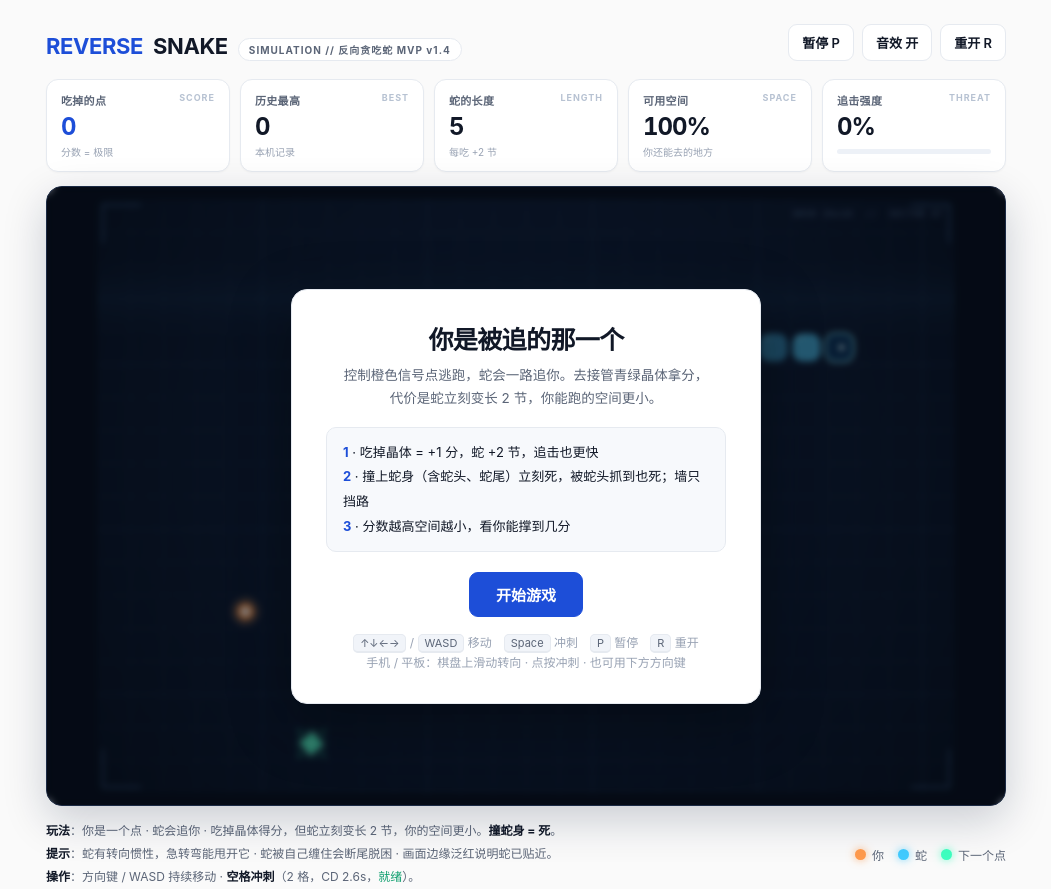
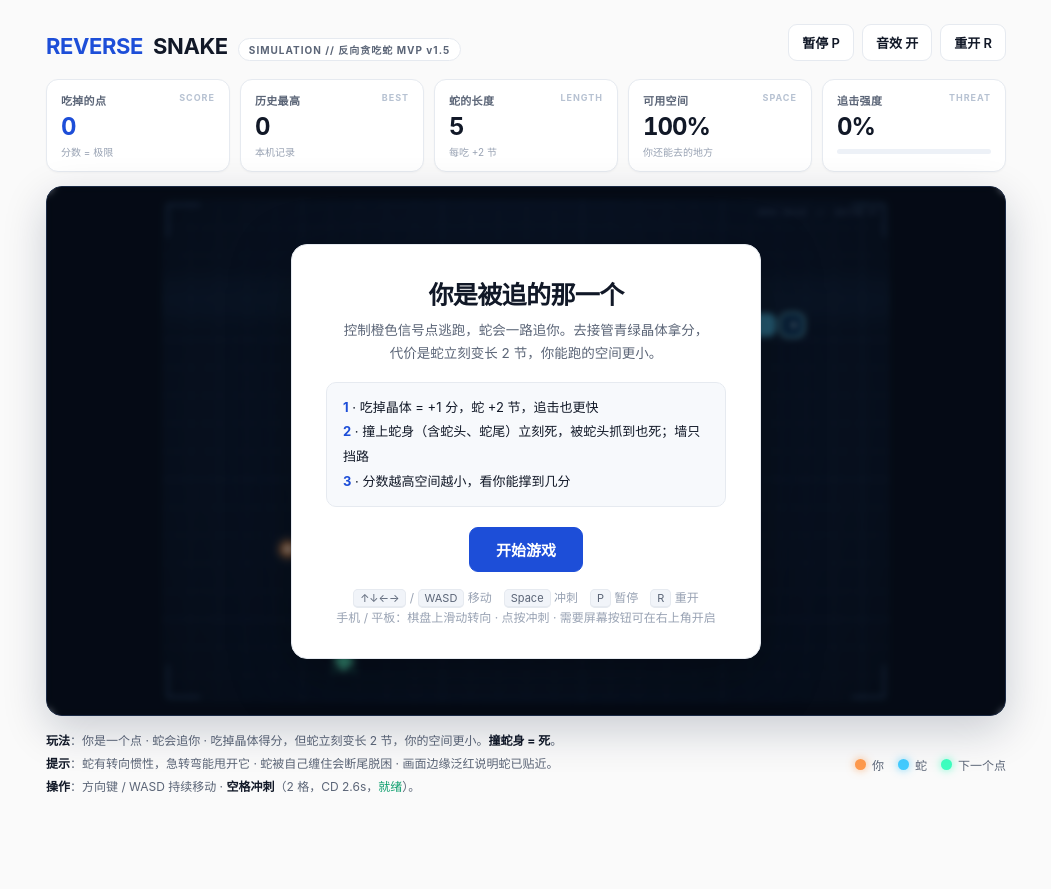
Before and after one commit to woodyyan/reverse-snake, a plain HTML site: page index.html in a window 1280 px wide. Shown: the whole page, without its empty margins (114-1165 px from the left). After the commit the page ends 800 px from the top, so only its background shows below. Drawn offline with Linux system fonts and the light colour scheme.

Commit message:
feat: v1.5 竖屏大地图 + 默认滑动控制

```diff
--- a/index.html
+++ b/index.html
@@ -64,14 +64,20 @@
   .legend{display:flex;gap:14px;font-size:12px;color:var(--ink2);align-items:center;flex-wrap:wrap}
   .legend span{display:flex;align-items:center;gap:6px}
   .dot{width:11px;height:11px;border-radius:50%;display:inline-block}
-  .pad{display:none;grid-template-columns:repeat(3,68px);grid-template-rows:repeat(2,58px);gap:10px;justify-content:center;margin-top:16px}
+  .pad{display:none;grid-template-columns:repeat(3,68px);grid-template-rows:repeat(2,58px);gap:10px;justify-content:center;margin-top:auto;padding-bottom:calc(6px + env(safe-area-inset-bottom,0px))}
   .pad button{font-size:20px;padding:0;width:68px;height:58px;touch-action:none}
   .pad .up{grid-column:2;grid-row:1}.pad .left{grid-column:1;grid-row:2}.pad .down{grid-column:2;grid-row:2}.pad .right{grid-column:3;grid-row:2}
   .pad .dash{grid-column:3;grid-row:1;font-size:12px;color:var(--orange)}
   .touch-device .wrap{display:flex;flex-direction:column;min-height:100%}
   .touch-device .wrap > *{flex-shrink:0}
-  .touch-device .pad{display:grid;margin-top:auto;padding-bottom:calc(6px + env(safe-area-inset-bottom,0px))}
-  @media (pointer:coarse){.pad{display:grid}}
+  .touch-device .foot{display:none}
+  .touch-device .stage{margin-top:auto}
+  .show-pad .pad{display:grid}
+  #btnPad{display:none}
+  .touch-device #btnPad{display:inline-block}
+  .gesture-hint{display:none}
+  .touch-device .gesture-hint{display:block;margin-top:auto;text-align:center;font-size:12px;color:var(--ink2);padding-top:10px}
+  .show-pad .gesture-hint{display:none}
   /* iPad 等大屏触摸设备：放大按键 */
   @media (pointer:coarse) and (min-width:700px){
     .pad{grid-template-columns:repeat(3,76px);grid-template-rows:repeat(2,66px);gap:12px}
@@ -95,7 +101,7 @@
     .panel h2{font-size:21px}.panel p{font-size:12.5px}
     .rules3{font-size:12px;padding:10px 12px;margin:12px 0 16px;line-height:1.75}
     .keys{font-size:11px;margin-top:12px}
-    .pad{margin-top:12px}
+    .touch-device .gesture-hint{font-size:11px}
   }
 
   /* 手机横屏 / 矮屏：外壳让位给棋盘，改用滑动手势 */
@@ -111,7 +117,9 @@
     .bar{margin-top:3px;height:3px}
     .stage{padding:4px;border-radius:10px}
     .foot{display:none}
-    .touch-device .pad,.pad{display:none}
+    .show-pad .pad,.pad{display:none}
+    .touch-device .gesture-hint{display:none}
+    .touch-device #btnPad{display:none}
     .panel{padding:14px 18px;max-height:calc(100vh - 16px)}
     .panel h2{font-size:19px}.panel p{font-size:12px}
     .rules3{margin:8px 0 12px;padding:8px 12px;font-size:11px;line-height:1.6}
@@ -122,10 +130,11 @@
 <body>
 <div class="wrap">
   <header>
-    <div class="brand"><em>REVERSE</em> SNAKE <small>SIMULATION // 反向贪吃蛇 MVP v1.4</small></div>
+    <div class="brand"><em>REVERSE</em> SNAKE <small>SIMULATION // 反向贪吃蛇 MVP v1.5</small></div>
     <div class="actions">
       <button id="btnPause">暂停 P</button>
       <button id="btnSound">音效 开</button>
+      <button id="btnPad">方向键 关</button>
       <button id="btnRestart">重开 R</button>
     </div>
   </header>
@@ -163,6 +172,7 @@
     <button class="down" data-dir="down">↓</button>
     <button class="right" data-dir="right">→</button>
   </div>
+  <div class="gesture-hint">在棋盘上滑动转向 · 点按冲刺</div>
 </div>
 
 <script>
@@ -170,7 +180,8 @@
   'use strict';
 
   // ---------- config ----------
-  const COLS = 26, ROWS = 18;
+  // 竖屏用 18x26、横屏/桌面用 26x18：面积同为 468 格，但竖屏单个格子大得多
+  let COLS = 26, ROWS = 18, gridMode = 'wide';
   const PLAYER_MS = 112;          // 玩家每格耗时（固定）
   const SNAKE_BASE = 235;         // 蛇初始每格耗时（明显比玩家慢）
   const SNAKE_MIN = 108;          // 蛇最快每格耗时
@@ -186,9 +197,6 @@
   const stage = document.getElementById('stage');
   const overlay = document.getElementById('overlay');
   const panel = document.getElementById('panel');
-  const headerEl = document.querySelector('header');
-  const kpisEl = document.querySelector('.kpis');
-  const padEl = document.querySelector('.pad');
   const $ = id => document.getElementById(id);
   const isTouchDevice = ('ontouchstart' in window) ||
     (typeof navigator !== 'undefined' && navigator.maxTouchPoints > 0);
@@ -238,8 +246,13 @@
   // ---------- setup ----------
   function reset() {
     snake = [];
-    for (let i = 0; i < 5; i++) snake.push({x: 22 - i, y: 4});
-    player = {x: 4, y: 12};
+    if (gridMode === 'tall') {
+      for (let i = 0; i < 5; i++) snake.push({x: 14 - i, y: 3});
+      player = {x: 4, y: 20};
+    } else {
+      for (let i = 0; i < 5; i++) snake.push({x: 22 - i, y: 4});
+      player = {x: 4, y: 12};
+    }
     dir = {x:0,y:0};
     dirQueue = [];
     score = 0;
@@ -425,21 +438,43 @@
     // 同时受可用宽度与可用高度约束：横屏/分屏时棋盘也不会顶出屏幕
     const vw = window.innerWidth || 960, vh = window.innerHeight || 900;
     const compact = vw <= 640 || vh <= 560;
+    // 竖屏改成纵向网格：格子变大、地图填满屏幕；旋转时由 relayout 重开一局
+    const nextMode = vh > vw * 1.15 ? 'tall' : 'wide';
+    let changed = false;
+    if (nextMode !== gridMode) {
+      gridMode = nextMode;
+      COLS = nextMode === 'tall' ? 18 : 26;
+      ROWS = nextMode === 'tall' ? 26 : 18;
+      changed = true;
+    }
     const stagePad = compact ? 12 : 24;
     const availW = Math.min(880, (stage.clientWidth || 920) - stagePad, vw - (compact ? 16 : 40));
-    const padVisible = padEl && typeof getComputedStyle === 'function' &&
-      getComputedStyle(padEl).display !== 'none';
-    const chromeH = ((headerEl && headerEl.offsetHeight) || 0)
-      + ((kpisEl && kpisEl.offsetHeight) || 0)
-      + (padVisible ? ((padEl && padEl.offsetHeight) || 0) + 18 : 0)
-      + (compact ? 40 : 70);
+    // 只估算可见外壳高度（不计 flex 的 auto margin），再按真实溢出逐格收缩
+    let chromeH = compact ? 30 : 50;
+    if (typeof getComputedStyle === 'function') {
+      for (const el of document.querySelectorAll('.wrap > *')) {
+        if (el === stage) continue;
+        if (getComputedStyle(el).display === 'none') continue;
+        chromeH += el.offsetHeight || 0;
+      }
+    }
     const availH = Math.max(180, vh - chromeH);
-    cell = Math.max(9, Math.floor(Math.min(availW / COLS, availH / ROWS)));
-    W = COLS * cell; H = ROWS * cell;
-    dpr = Math.min(window.devicePixelRatio || 1, 2);   // 手机上限制 2x，避免无谓的 GPU 开销
-    canvas.width = Math.round(W * dpr); canvas.height = Math.round(H * dpr);
-    canvas.style.width = W + 'px'; canvas.style.height = H + 'px';
+    const base = Math.max(9, Math.floor(Math.min(availW / COLS, availH / ROWS)));
+    dpr = Math.min(window.devicePixelRatio || 1, 2);   // 手机上限制 2x
+    const applySize = c => {
+      cell = c;
+      W = COLS * cell; H = ROWS * cell;
+      canvas.width = Math.round(W * dpr); canvas.height = Math.round(H * dpr);
+      canvas.style.width = W + 'px'; canvas.style.height = H + 'px';
+    };
+    applySize(base);
+    // 兜底：按实际布局溢出收缩，iPad 大屏 / 分屏也不会顶出屏幕
+    if (document.body && document.body.scrollHeight) {
+      let guard = 0;
+      while (document.body.scrollHeight > vh && cell > 9 && guard++ < 14) applySize(cell - 1);
+    }
     ctx.setTransform(dpr, 0, 0, dpr, 0, 0);
+    return changed;
   }
 
   function roundRect(x,y,w,h,r) {
@@ -511,7 +546,7 @@
     ctx.fillStyle = 'rgba(140,185,235,.34)';
     ctx.font = '600 ' + Math.max(8, Math.round(cell*.30)) + 'px ui-monospace, SFMono-Regular, Menlo, monospace';
     ctx.textAlign = 'right'; ctx.textBaseline = 'top';
-    ctx.fillText('GRID 26x18  //  SECTOR 07', W - 12, 10);
+    ctx.fillText('GRID ' + COLS + 'x' + ROWS + '  //  SECTOR 07', W - 12, 10);
     ctx.textAlign = 'left';
 
     // 边缘威胁光：取代格子标记，只在蛇贴到 3 格内才出现
@@ -660,7 +695,7 @@
         <div><b>3</b> · 分数越高空间越小，看你能撑到几分</div>
       </div>
       <button class="primary" data-act="start">开始游戏</button>
-      <div class="keys"><kbd>↑↓←→</kbd> / <kbd>WASD</kbd> 移动　<kbd>Space</kbd> 冲刺　<kbd>P</kbd> 暂停　<kbd>R</kbd> 重开<br>手机 / 平板：棋盘上滑动转向 · 点按冲刺 · 也可用下方方向键</div>
+      <div class="keys"><kbd>↑↓←→</kbd> / <kbd>WASD</kbd> 移动　<kbd>Space</kbd> 冲刺　<kbd>P</kbd> 暂停　<kbd>R</kbd> 重开<br>手机 / 平板：棋盘上滑动转向 · 点按冲刺 · 需要屏幕按钮可在右上角开启</div>
     `);
   }
   function pausePanel() {
@@ -732,6 +767,23 @@
     soundOn = !soundOn;
     $('btnSound').textContent = '音效 ' + (soundOn ? '开' : '关');
   });
+  // 默认滑动手势；屏幕按钮作为可选辅助，状态记忆在本机
+  let padEnabled = false;
+  try { padEnabled = localStorage.getItem('reverse-snake-pad') === '1'; } catch(e) {}
+  const applyPad = () => {
+    if (document.body && document.body.classList) {
+      if (padEnabled) document.body.classList.add('show-pad');
+      else document.body.classList.remove('show-pad');
+    }
+    $('btnPad').textContent = '方向键 ' + (padEnabled ? '开' : '关');
+  };
+  $('btnPad').addEventListener('click', () => {
+    padEnabled = !padEnabled;
+    try { localStorage.setItem('reverse-snake-pad', padEnabled ? '1' : '0'); } catch(e) {}
+    applyPad();
+    relayout();
+  });
+  applyPad();
   document.querySelectorAll('.pad button').forEach(b => {
     b.addEventListener('pointerdown', e => {
       e.preventDefault();
@@ -786,7 +838,13 @@
     requestAnimationFrame(frame);
   }
 
-  const relayout = () => { resize(); render(performance.now()); };
+  const relayout = () => {
+    const changed = resize();
+    if (!changed) { render(performance.now()); return; }
+    // 网格方向变了，旧坐标可能越界：重开一局（ready 时只重置棋盘）
+    if (state === 'ready') { reset(); render(performance.now()); }
+    else start();
+  };
   window.addEventListener('resize', relayout);
   window.addEventListener('orientationchange', () => setTimeout(relayout, 260));
   if (window.visualViewport) window.visualViewport.addEventListener('resize', relayout);
```
Also changed, not shown: 1 other file.
